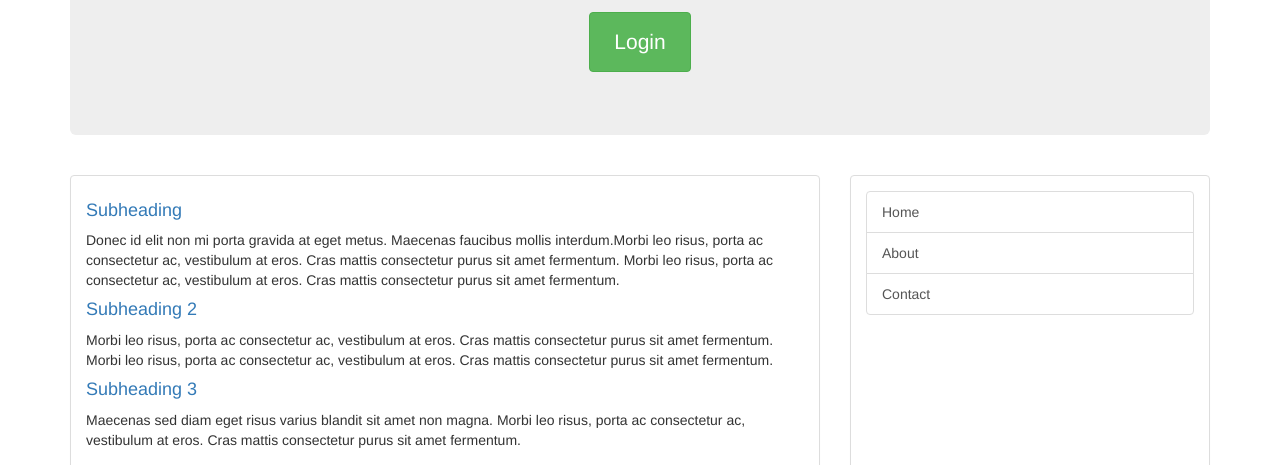
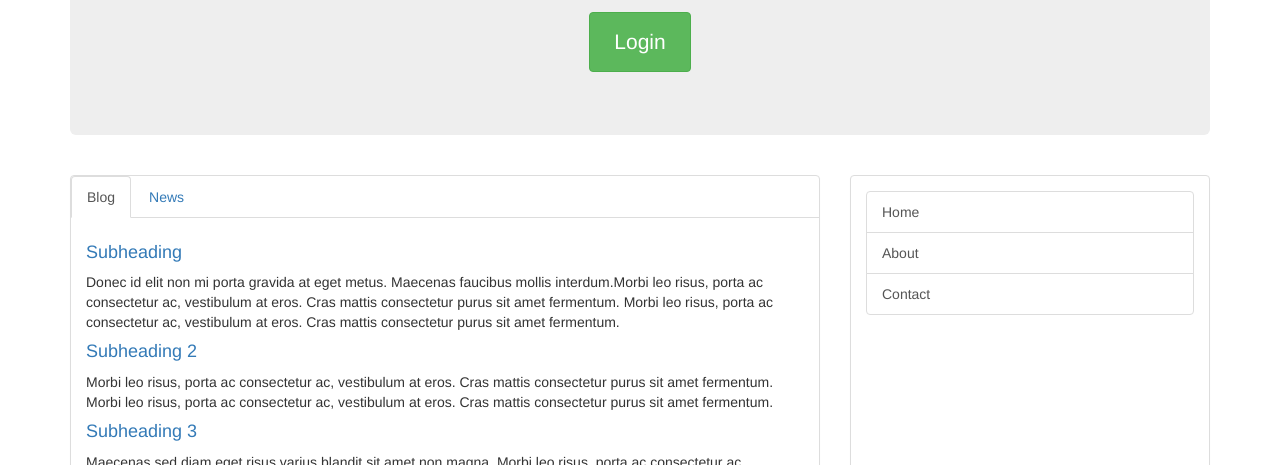
Before and after one commit to IGrock88/ReactBlog, a React app: page / in a window 1280 px wide. Shown: the part 335-800 px from the top of the page. Built offline with nearby package versions, Linux system fonts and the light colour scheme.

Commit message:
add tabs

```diff
--- a/src/app/components/Login.js
+++ b/src/app/components/Login.js
@@ -26,7 +26,8 @@ export default class Login extends React.Component {
                     </button>
                 </p>
                 <Modal show={this.state.isOpen}
-                       onClose={this.toggleModal}>
+                       onClose={this.toggleModal}
+                        modalTitle={"Login"}>
                     <div className="input-group login">
                         <input type="text" className="form-control login__textField" placeholder="Username"/>
                         <input type="password" className="form-control login__textField" placeholder="Password"/>
--- a/src/app/components/MainContent.js
+++ b/src/app/components/MainContent.js
@@ -1,21 +1,13 @@
 import React from 'react';
+import Tabs from "./Tabs";
 
 export default class MainContent extends React.Component {
 
     render() {
-        let posts = this.props.posts.map((post, index) =>
-            <div key={index}>
-                <h4><a href={'/post/' + post.id}>{post.title}</a></h4>
-                <p>{post.text}</p>
-            </div>
-        );
+
         return (
             <main className="col-lg-8 left-col">
-                <div className="panel panel-default">
-                    <div className="panel-body">
-                        {posts}
-                    </div>
-                </div>
+                <Tabs data={this.props.data}/>
             </main>
         );
     }
--- a/src/app/components/Modal.js
+++ b/src/app/components/Modal.js
@@ -38,7 +38,7 @@ export default class Modal extends React.Component {
                         <button className="close" onClick={this.props.onClose}>
                             X
                         </button>
-                        <h4 className="modal-title" id="mySmallModalLabel">Login</h4>
+                        <h4 className="modal-title" id="mySmallModalLabel">{this.props.modalTitle}</h4>
                     </div>
                     {this.props.children}
                 </div>
--- /dev/null
+++ b/src/app/components/News.js
@@ -0,0 +1,30 @@
+import React from 'react';
+
+export default class News extends React.Component{
+    constructor(props){
+        super(props);
+
+    }
+
+    render(){
+
+        if(!this.props.show) {
+            return null;
+        }
+        let posts = this.props.posts.map((post, index) =>
+            <div className='post' key={index}>
+                <h4><a href={'/post/' + post.id}>{post.title}</a></h4>
+                <p>{post.text}</p>
+            </div>
+        );
+
+        return(
+
+            <div className="panel-body ">
+                {posts}
+            </div>
+        );
+
+
+    }
+}
--- /dev/null
+++ b/src/app/components/Posts.js
@@ -0,0 +1,31 @@
+import React from 'react';
+
+export default class Posts extends React.Component{
+    constructor(props){
+        super(props);
+
+    }
+
+    render(){
+        if(!this.props.show) {
+            return null;
+        }
+
+        let posts = this.props.posts.map((post, index) =>
+            <div className='post' key={index}>
+                <h4><a href={'/post/' + post.id}>{post.title} Test</a></h4>
+                <p>{post.text}</p>
+            </div>
+        );
+
+        return(
+
+            <div className="panel-body ">
+                {posts}
+            </div>
+        );
+
+
+    }
+
+}
--- /dev/null
+++ b/src/app/components/Tabs.js
@@ -0,0 +1,45 @@
+import React from 'react';
+import Posts from "./Posts";
+import News from "./News";
+
+export default class Tabs extends React.Component{
+    constructor(props){
+
+        super(props);
+
+        this.state = {
+            activeTab: 1
+        }
+
+        this.switchTab = this.switchTab.bind(this);
+    }
+
+    switchTab(tab){
+        console.log(tab.target.tabIndex);
+        this.setState({
+            activeTab: tab.target.tabIndex
+        });
+        console.log(this.state.activeTab);
+    }
+
+    render(){
+        console.log(this.props);
+        return (
+            <div className="panel panel-default">
+                <ul className="nav nav-tabs">
+                    <li role="presentation"
+                        onClick={this.switchTab}
+                        className={this.state.activeTab == 1 ? 'active' : ''}>
+                        <a className='tab__control' tabIndex={1} href="#">Blog</a></li>
+                    <li role="presentation"
+                        onClick={this.switchTab}
+                        className={this.state.activeTab == 2 ? 'active' : ''}>
+                        <a className='tab__control' tabIndex={2} href="#">News</a></li>
+                </ul>
+                <Posts posts={this.props.data.posts} show={false}/>
+                <News posts={this.props.data.posts} show={true}/>
+            </div>
+        )
+
+    }
+}
--- a/src/app/layouts/App.js
+++ b/src/app/layouts/App.js
@@ -13,7 +13,7 @@ export default class App extends React.Component {
                 <Header menuItems={this.props.data.menuItems}/>
                 <Login/>
                 <div className="row marketing">
-                    <MainContent posts={this.props.data.posts}/>
+                    <MainContent data={this.props.data}/>
                     <Aside menuItems={this.props.data.menuItems}/>
                 </div>
                 <Footer/>
--- a/src/app/styles/jumbotron.css
+++ b/src/app/styles/jumbotron.css
@@ -35,6 +35,10 @@ body {
     margin-top: 10px;
 }
 
+.tab__control, .tab__control a{
+    outline: none !important;
+}
+
 /* Customize container */
 @media (min-width: 768px) {
     .container {
@@ -44,6 +48,7 @@ body {
 .container-narrow > hr {
     margin: 30px 0;
 }
+
 
 /* Main marketing message and sign up button */
 .jumbotron {
```
